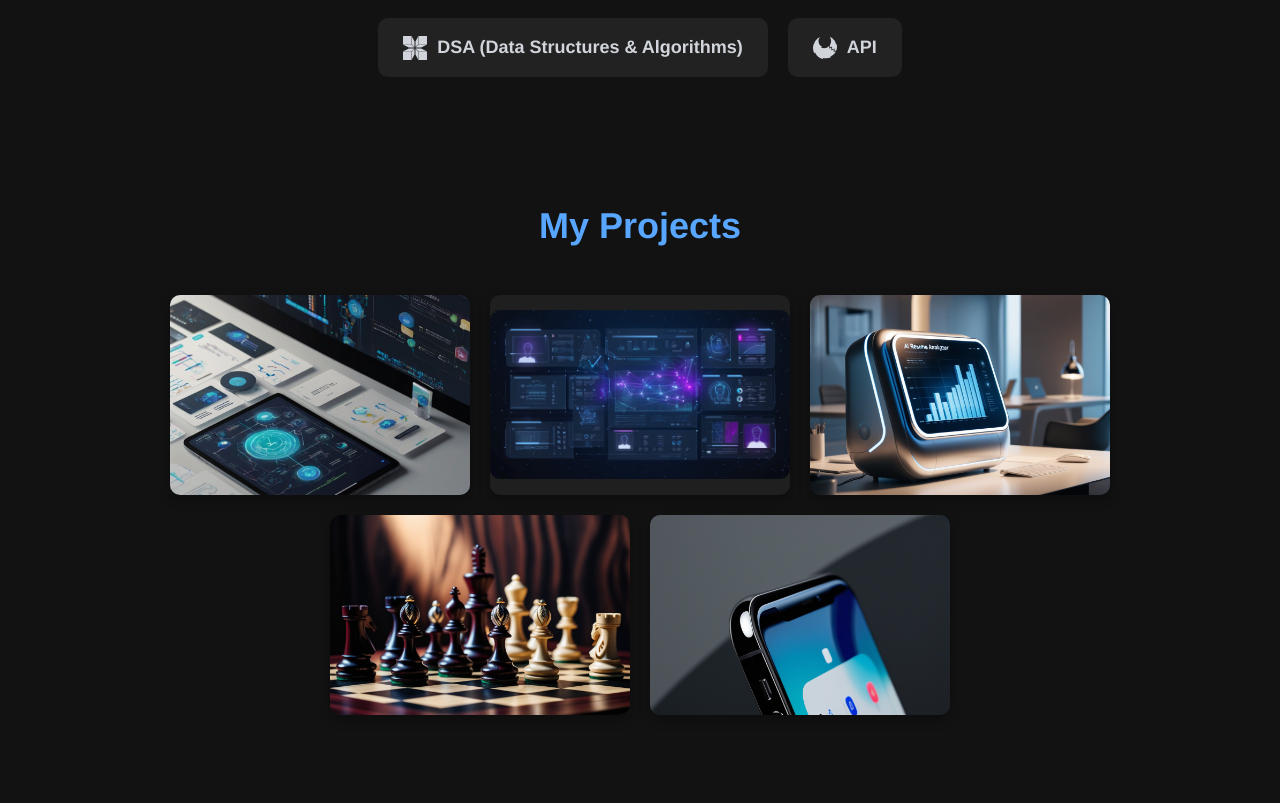
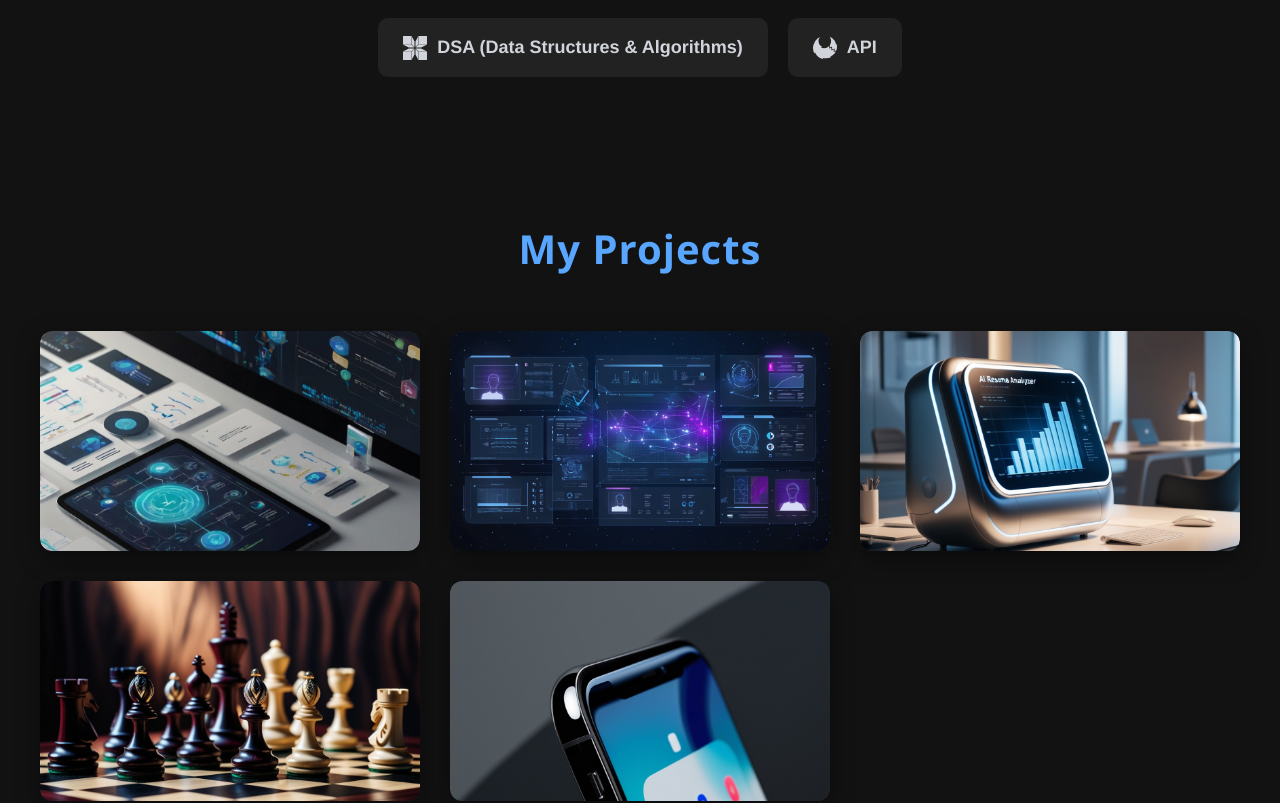
Before and after one commit to mrudula-ghanekar/portfolio, a React (Create React App) app: page / in a window 1280 px wide. Shown: the part 2000-2803 px from the top of the page. Built offline with nearby package versions, Linux system fonts and the light colour scheme.

Commit message:
Update Project.css

```diff
--- a/src/styles/Project.css
+++ b/src/styles/Project.css
@@ -1,29 +1,35 @@
 /* Projects Section */
 .projects {
-  padding: 60px 20px;
+  padding: 80px 40px;
   background-color: #121212;
   color: #fff;
   text-align: center;
+  font-family: 'Segoe UI', Tahoma, Geneva, Verdana, sans-serif;
 }
 
 .projects h2 {
-  font-size: 36px;
+  font-size: 40px;
   color: #58a6ff;
-  margin-bottom: 40px;
+  margin-bottom: 50px;
+  font-weight: 600;
+  letter-spacing: 1px;
 }
 
+/* Responsive Grid Layout */
 .projects-wrapper {
-  display: flex;
-  gap: 20px;
+  display: grid;
+  grid-template-columns: repeat(auto-fit, minmax(280px, 1fr));
+  gap: 30px;
   justify-content: center;
-  flex-wrap: wrap;
+  max-width: 1200px;
+  margin: 0 auto;
 }
 
-/* 3D Flip Effect */
+/* Flip Card Container */
 .project-flip {
-  width: 300px;
-  height: 200px;
   perspective: 1000px;
+  width: 100%;
+  height: 220px;
 }
 
 .flip-inner {
@@ -31,38 +37,43 @@
   width: 100%;
   height: 100%;
   text-align: center;
-  transition: transform 0.6s;
+  transition: transform 0.6s ease-in-out;
   transform-style: preserve-3d;
-  box-shadow: 0 4px 12px rgba(0, 0, 0, 0.3);
-  border-radius: 10px;
+  box-shadow: 0 8px 24px rgba(0, 0, 0, 0.4);
+  border-radius: 12px;
 }
 
 .project-flip:hover .flip-inner {
   transform: rotateY(180deg);
 }
 
+/* Front and Back Styles */
 .flip-front,
 .flip-back {
   position: absolute;
   width: 100%;
   height: 100%;
   backface-visibility: hidden;
-  border-radius: 10px;
+  border-radius: 12px;
+  overflow: hidden;
 }
 
+/* Front Face */
 .flip-front {
   background: #1f1f1f;
   display: flex;
   align-items: center;
   justify-content: center;
-  overflow: hidden;
 }
 
 .flip-front img {
-  max-width: 100%;
-  border-radius: 10px;
+  width: 100%;
+  height: 100%;
+  object-fit: cover;
+  border-radius: 12px;
 }
 
+/* Back Face */
 .flip-back {
   background: #58a6ff;
   color: #fff;
@@ -72,17 +83,18 @@
   justify-content: center;
   padding: 20px;
   transform: rotateY(180deg);
-  border-radius: 10px;
 }
 
 .flip-back h3 {
   margin-bottom: 10px;
-  font-size: 20px;
+  font-size: 22px;
+  font-weight: 600;
 }
 
 .flip-back p {
-  margin-bottom: 20px;
-  font-size: 14px;
+  margin-bottom: 16px;
+  font-size: 15px;
+  padding: 0 10px;
 }
 
 .flip-back a {
@@ -90,12 +102,47 @@
   background: #fff;
   color: #58a6ff;
   padding: 8px 16px;
-  border-radius: 5px;
+  border-radius: 6px;
   text-decoration: none;
-  transition: background-color 0.3s, color 0.3s;
+  font-weight: 500;
+  transition: background-color 0.3s ease, color 0.3s ease;
 }
 
 .flip-back a:hover {
-  background: #d1d5db;
+  background: #e2e8f0;
   color: #121212;
 }
+
+/* Responsive Adjustments */
+@media (max-width: 768px) {
+  .projects {
+    padding: 60px 20px;
+  }
+
+  .projects h2 {
+    font-size: 32px;
+  }
+
+  .flip-back h3 {
+    font-size: 20px;
+  }
+
+  .flip-back p {
+    font-size: 14px;
+  }
+}
+
+@media (max-width: 480px) {
+  .projects-wrapper {
+    grid-template-columns: 1fr;
+    gap: 20px;
+  }
+
+  .flip-back h3 {
+    font-size: 18px;
+  }
+
+  .flip-back p {
+    font-size: 13px;
+  }
+}
```
